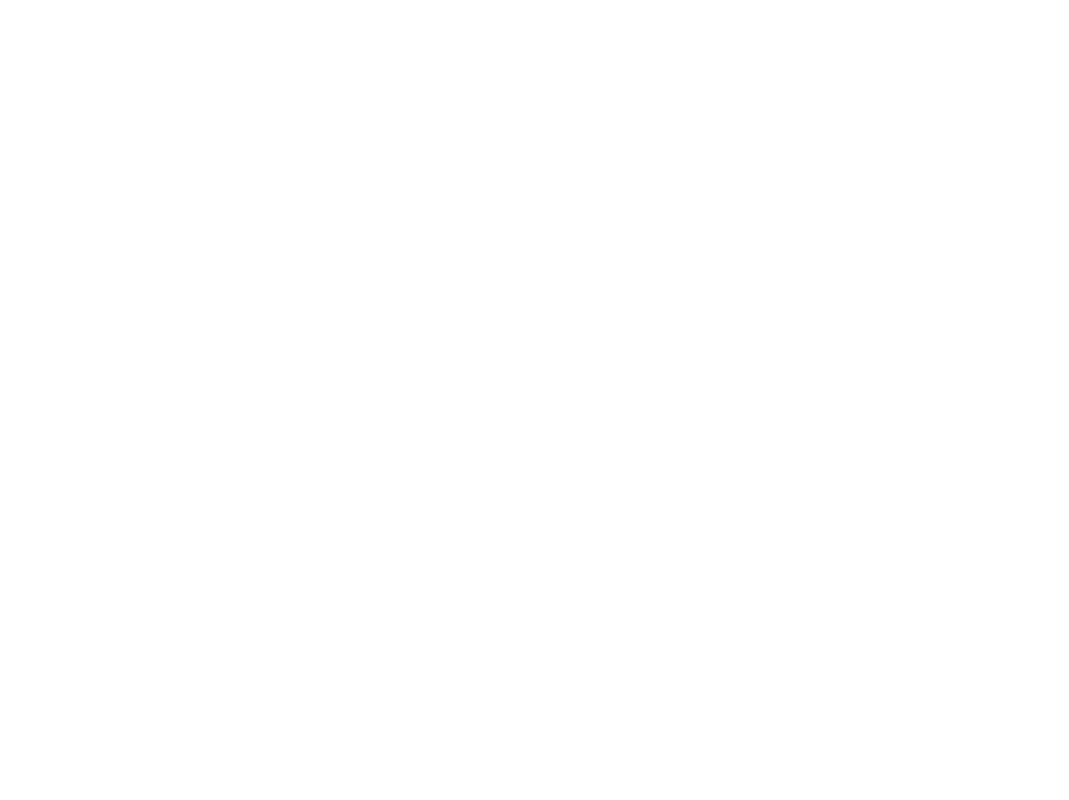
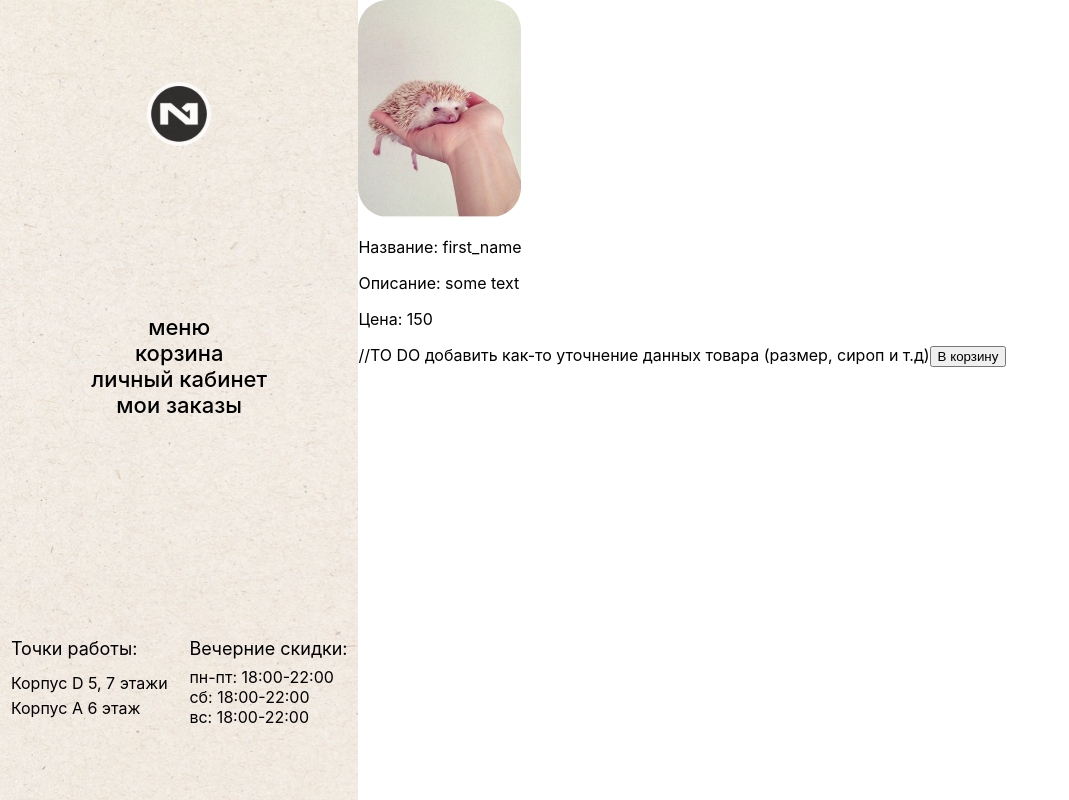
Before and after one commit to BornOfTheMoon/Coffee, a React (Create React App) app: page /product/1 in a window 1280 px wide. Before the commit this address had no page. Shown: the whole page, without its empty margins (0-1069 px from the left). Built offline with nearby package versions, Linux system fonts and the light colour scheme; no server answers.

Commit message:
connect menu and product pages with db

```diff
--- a/src/App.js
+++ b/src/App.js
@@ -28,7 +28,7 @@ function App() {
                     <Route path="/register" element={<RegisterPage/>}/>
                     <Route path="/menu" element={<MenuPage/>}/>
                     <Route path="/product" element={<ProductDetailsPage/>}/>
-                    <Route path="/product:id" element={<ProductDetailsPage/>}/>
+                    <Route path="/product/:id" element={<ProductDetailsPage/>}/>
                     <Route path="/orders" element={<RequireAuth>
                         <UserOrdersPage/>
                     </RequireAuth>}/>
--- /dev/null
+++ b/src/api/GetRequest.js
@@ -0,0 +1,12 @@
+export const GetRequest = (defaultData, setData, URL) => {
+    console.log("get")
+    setData(defaultData)
+    fetch(URL, {
+        method: "GET",
+        headers: {
+            'Content-Type': 'application/json'
+        },
+    })
+        .then((response) => response.json())
+        .then((response) => {setData(response)})
+}
--- a/src/components/Menu/Menu.js
+++ b/src/components/Menu/Menu.js
@@ -2,28 +2,8 @@ import styles from "./Menu.module.css"
 import ProductCard from "../ProductCard/ProductCard";
 import catLogo from "../../images/cat.svg";
 
-const products = [
-    {
-        image: "/images/productAvatar.jpg",
-        name: "first_name",
-        description: "some text",
-        price: 150
-    },
-    {
-        image: "/images/productAvatar.jpg",
-        name: "second_name",
-        description: "some text",
-        price: 150
-    },
-    {
-        image: "/images/productAvatar.jpg",
-        name: "third_name",
-        description: "some text",
-        price: 150
-    }
-]
 
-function Menu() {
+function Menu({products}) {
     return (
         <div className={styles.menu}>
             {products.map((option)=> <ProductCard product={option}/>)}
--- a/src/components/ProductDetails/ProductDetails.js
+++ b/src/components/ProductDetails/ProductDetails.js
@@ -1,17 +1,17 @@
 import styles from "./ProductDetails.module.css"
 
-const product = {
-                    image: "/images/productAvatar.jpg",
-                    name: "first_name",
-                    description: "some text",
-                    price: 150
-                }
+// const product = {
+//                     image: "/images/productAvatar.jpg",
+//                     name: "first_name",
+//                     description: "some text",
+//                     price: 150
+//                 }
 
-function ProductDetails() {
+function ProductDetails({product}) {
     return (
         <div className={styles.productDetails}>
             <div className={styles.productCard__content}>
-                <img src={product.image}/>
+                <img src={product.image} alt="avatar"/>
                 <div className={styles.productCard__content_info}>
                     <p>Название: {product.name}</p>
                     <p>Описание: {product.description}</p>
--- a/src/pages/MenuPage/MenuPage.js
+++ b/src/pages/MenuPage/MenuPage.js
@@ -1,13 +1,43 @@
 import styles from "./MenuPage.module.css"
 import Sidebar from "../../components/Sidebar/Sidebar";
 import Menu from "../../components/Menu/Menu";
+import {useState} from "react";
+import {GetRequest} from "../../api/GetRequest"
+
+const defaultProducts = [
+    {
+        image: "/images/productAvatar.jpg",
+        name: "first_name",
+        description: "some text",
+        price: 150
+    },
+    {
+        image: "/images/productAvatar.jpg",
+        name: "second_name",
+        description: "some text",
+        price: 150
+    },
+    {
+        image: "/images/productAvatar.jpg",
+        name: "third_name",
+        description: "some text",
+        price: 150
+    }
+]
 
 function MenuPage() {
+    const [products, setProducts] = useState(defaultProducts)
+    const API_URL = 'http://localhost:8000/api/product/'
+
+    useState(async () => {
+        await GetRequest(defaultProducts, setProducts, API_URL)
+    })
+
     return (
         <div className={styles.menuPage}>
             <Sidebar item="menu"/>
             <div className={styles.menuPage__content}>
-                <Menu/>
+                <Menu products={products}/>
             </div>
         </div>
     )
--- a/src/pages/ProductDetailsPage/ProductDetailsPage.js
+++ b/src/pages/ProductDetailsPage/ProductDetailsPage.js
@@ -1,13 +1,33 @@
 import styles from "./ProductDetailsPage.module.css"
 import Sidebar from "../../components/Sidebar/Sidebar";
 import ProductDetails from "../../components/ProductDetails/ProductDetails";
+import {useState} from "react";
+import {useParams} from "react-router";
+import {GetRequest} from "../../api/GetRequest";
+
+
+const defaultProduct = {
+    image: "/images/productAvatar.jpg",
+    name: "first_name",
+    description: "some text",
+    price: 150
+}
 
 function ProductDetailsPage() {
+    const [product, setProduct] = useState(defaultProduct)
+    const API_URL = 'http://localhost:8000/api/product/' + useParams().id
+
+    console.log(API_URL)
+
+    useState(async () => {
+        await GetRequest(defaultProduct, setProduct, API_URL)
+    })
+
     return (
         <div className={styles.productDetailsPage}>
             <Sidebar item=""/>
             <div className={styles.productDetailsPage__content}>
-                <ProductDetails/>
+                <ProductDetails product={product}/>
             </div>
         </div>
     )
```
Also changed, not shown: 2 other files (tests, documents, lock files or other folders).
